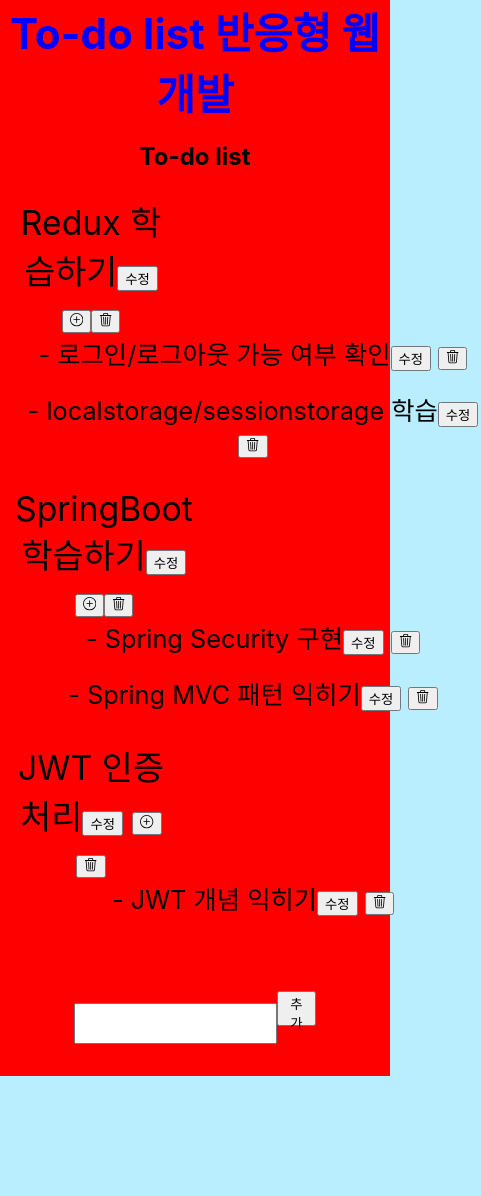
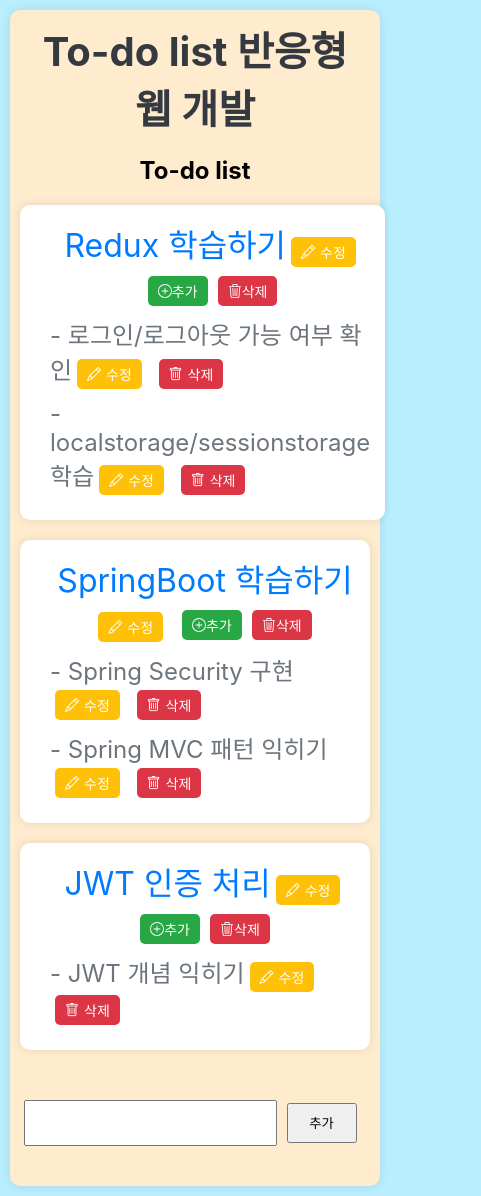
Before and after one commit to BerkleyLim/Todolist, a React (Create React App) app in the folder todolist/: page / in a window 390 px wide. Shown: the whole page, 481 px wide, since content can reach past the window. Before the commit the page ends 1076 px from the top, so only its background shows below. Built offline with nearby package versions, Linux system fonts and the light colour scheme.

Commit message:
fix: change UI
- 버튼, 레이아웃 모두 변경
- 그 외 특별한 기능 변경 ㅇ벗음

```diff
--- a/todolist/src/App.css
+++ b/todolist/src/App.css
@@ -1,177 +1,217 @@
 /* 반응형 웹 설정 */
-/* 1200px 초과시 */
-@media (min-width:1200px) {
+/* 공통 스타일 */
 .background-container {
-    margin:5% 0 0 0
-  }
-  .container {
-    background-color: green;
-    margin : 0 auto;
-    text-align: center;
-    max-width:1200px;
-    vertical-align: center;
+  padding: 10px;
 }
 
-  .header-container{
-    color: white;
-    font-size: 10vh;
-    font-weight:bold;
+.container {
+  margin: 0 auto;
+  text-align: center;
+  padding: 20px;
+  border-radius: 10px;
+  box-shadow: 0 0 10px rgba(0, 0, 0, 0.1);
+}
+
+.header-container {
+  font-weight: bold;
+  margin-bottom: 20px;
 }
 
 .todo {
-    display:flex;
+  display: flex;
   flex-wrap: wrap;
-    vertical-align: center;
+  justify-content: space-between;
 }
+
 .todoContainer {
-    min-width:48%;
-    padding: 5px;
+  width: 100%; /* 공통으로 100% 지정 */
+  padding: 15px;
+  border-radius: 10px;
+  box-shadow: 0 0 10px rgba(0, 0, 0, 0.1);
+  margin-bottom: 20px;
+  background-color: #ffffff;
 }
 
 .todoTitle {
-    font-size:4vh;
-    padding-left:10px;
+  padding-left: 10px;
+  margin-bottom: 10px;
+  color: #007bff;
 }
 
 .todoContents {
-    font-size:3vh;
-    padding-left:15px;
-    padding-bottom:20px;
+  padding-left: 15px;
+  padding-bottom: 20px;
   text-align: left;
+  color: #6c757d;
 }
 
 .addGroup {
-    height: 35px;
-    padding-top: 50px;
-    padding-bottom: 50px;
-    vertical-align: auto;
+  display: flex;
+  justify-content: center;
+  align-items: center;
+  padding-top: 30px;
+  padding-bottom: 30px;
+}
+
+.addInput,
+.addButton {
+  height: 40px;
+  margin-right: 10px;
 }
 
 .addInput {
-    width:50%;
-    height:100%;
+  width: 50%;
 }
+
 .addButton {
-    width:10%;
-    height:100%;
+  width: 10%;
+}
+
+/* 공통 버튼 스타일 */
+.todoContainer button {
+  margin: 0 5px;
+  padding: 5px 10px;
+  font-size: 0.875rem;
+  display: inline-flex;
+  align-items: center;
+  justify-content: center;
+  border-radius: 5px;
+  border: none;
+  cursor: pointer;
+}
+
+.todoContainer button i {
+  margin-right: 5px;
+}
+
+button.edit-button {
+  background-color: #ffc107;
+  color: #fff;
+}
+
+button.add-button {
+  background-color: #28a745;
+  color: #fff;
+}
+
+button.delete-button {
+  background-color: #dc3545;
+  color: #fff;
+}
+
+button.cancel-button {
+  background-color: #6c757d;
+  color: #fff;
+}
+
+/* 공통 입력 스타일 */
+.mb-2 {
+  margin-bottom: 0.5rem;
+}
+
+/* 1200px 초과시 */
+@media (min-width: 1200px) {
+  .background-container {
+    margin: 5% 0 0 0;
+  }
+
+  .container {
+    background-color: #f0f8ff; /* Light Blue */
+    max-width: 1200px;
+  }
+
+  .header-container {
+    color: #343a40;
+    font-size: 4rem;
+    margin-bottom: 30px;
+  }
+
+  .todoTitle {
+    font-size: 2rem;
+  }
+
+  .todoContents {
+    font-size: 1.5rem;
+  }
+
+  .addInput {
+    width: 50%;
+  }
+
+  .addButton {
+    width: 10%;
   }
 }
 
 /* 1200px 이하 일 경우 */
-@media (max-width:1200px) {
+@media (max-width: 1200px) {
   .background-container {
-    margin:2% 0 0 0
+    margin: 2% 0 0 0;
   }
+
   .container {
-    background-color: yellow;
-    margin : 0 auto;
-    text-align: center;
-    max-width:960px;
-    vertical-align: center;
+    background-color: #faf0e6; /* Linen */
+    max-width: 960px;
   }
 
   .header-container {
-    color: red;
-    font-size: 7vh;
-    font-weight:bold;
-  }
-
-  .todoContainer {
-    max-width: 100%;
-    padding: 1% 5% 1% 5%;
-    display: flex;
-    flex-wrap: wrap;
+    color: #343a40;
+    font-size: 3rem;
   }
 
   .todoTitle {
     flex: 0 0 40%;
-    /* width: auto; */
-    font-size: 4vh;
-    padding-left: 10px;
+    font-size: 2rem;
   }
 
   .todoContents {
-    flex: 0 0 120%;
+    flex: 0 0 100%;
     width: auto;
-    font-size: 3vh;
-    flex-wrap: wrap;
-    padding-left: 15px;
-  }
-
-  .addGroup {
-    height: 35px;
-    padding-top: 50px;
-    padding-bottom: 50px;
-    vertical-align: auto;
+    font-size: 1.5rem;
   }
 
   .addInput {
-    width:50%;
-    height:100%;
+    width: 60%;
   }
+
   .addButton {
-    width:10%;
-    height:100%;
+    width: 15%;
   }
 }
 
 /* 600px 이하일 경우 */
-@media (max-width:600px) {
+@media (max-width: 600px) {
   .background-container {
-    margin:0;
+    margin: 0;
   }
 
   .container {
-    background-color: red;
-    margin : 0 auto;
-    text-align: center;
-    vertical-align: center;
+    background-color: #ffebcd; /* Blanched Almond */
+    padding: 10px;
   }
 
   .header-container {
-    color:blue;
-    font-size: 5vh;
-    font-weight:bold;
-  }
-
-  .todo {
-    display:flex;
-    flex-wrap: wrap;
-    vertical-align: center;
-  }
-  .todoContainer {
-    width:100%;
-    padding: 5px;
-    display:flex;
-    flex-wrap: wrap;
+    color: #343a40;
+    font-size: 2.5rem;
+    margin-bottom: 15px;
   }
 
   .todoTitle {
-    width:100%;
-    font-size:4vh;
-    padding-left:10px;
+    width: 100%;
+    font-size: 2rem;
   }
 
   .todoContents {
-    width:auto;
-    padding-bottom:20px;
-    font-size:3vh;
-    padding-left:20px;
-  }
-
-  .addGroup {
-    height: 35px;
-    padding-top: 50px;
-    padding-bottom: 50px;
-    vertical-align: auto;
+    padding-left: 15px;
+    padding-bottom: 10px;
+    font-size: 1.5rem;
   }
 
   .addInput {
-    width:50%;
-    height:100%;
+    width: 70%;
   }
+
   .addButton {
-    width:10%;
-    height:100%;
+    width: 20%;
   }
 }
--- a/todolist/src/component/create/index.js
+++ b/todolist/src/component/create/index.js
@@ -6,6 +6,7 @@
   const todoList = useSelector((state) => state.todoList.array);
   const dispatch = useDispatch();
   const [createInputTitle, setCreateInputTitle] = useState();
+
   /**
    * 다음은 TodoList 입력용 이벤트 함수
    */
@@ -16,6 +17,7 @@
       [name]: value,
     });
   };
+
   /**
    * 입력시 Todolist 추가하는 기능
    */
@@ -34,15 +36,16 @@
      */
     dispatch({ type: "setTodoList", array: to });
   };
+
   return (
     <Form className="addGroup">
       <Input
         className="addInput"
         name="title"
-      defaultValue={createInputTitle}
+        value={createInputTitle?.title || ''}
         onChange={createTitleOnchange}
       />
-    <Button className="addButton" onClick={createTitleButton}>
+      <Button className="addButton" color="primary" onClick={createTitleButton}>
         추가
       </Button>
     </Form>
--- a/todolist/src/component/main/category/big/index.js
+++ b/todolist/src/component/main/category/big/index.js
@@ -4,7 +4,7 @@
 import { Button, Input } from "reactstrap";
 import update from "immutability-helper";
 
-const BigList = ({ todo, index, isContentsAdd, setIsContentsAdd}) => {
+const BigList = ({ todo, index, isContentsAdd, setIsContentsAdd }) => {
   const todoList = useSelector((state) => state.todoList.array);
   const dispatch = useDispatch();
 
@@ -35,7 +35,6 @@
     });
     // 갱신 후 바로 입력모드 해제
     setIsTitleUpdate(!isTitleUpdate)
-
   };
 
   // 삭제 관련 메소드 (제목)
@@ -50,8 +49,8 @@
       }),
     });
   };
+
   return (
-    <>
     <div className="todoTitle">
       {isTitleUpdate ? (
         <div>
@@ -59,28 +58,30 @@
             name="title"
             defaultValue={todo?.title}
             onChange={(e) => updateTitlOnChange(e, index)}
+            className="mb-2"
           />
-            <Button onClick={() => updateTitle(index)}>todolist수정</Button>
-            <Button onClick={() => setIsTitleUpdate(!isTitleUpdate)}>
+          <Button color="primary" onClick={() => updateTitle(index)} className="edit-button">
+            <i className="bi bi-pencil"></i> 수정
+          </Button>
+          <Button color="secondary" onClick={() => setIsTitleUpdate(!isTitleUpdate)} className="cancel-button">
             취소
           </Button>
         </div>
       ) : (
         <div>
           {todo?.title}
-            <Button onClick={() => setIsTitleUpdate(!isTitleUpdate)}>
-              수정
+          <Button color="warning" onClick={() => setIsTitleUpdate(!isTitleUpdate)} className="edit-button">
+            <i className="bi bi-pencil"></i> 수정
           </Button>{" "}
-            <Button onClick={() => setIsContentsAdd(!isContentsAdd)}>
-              <PlusCircle />
+          <Button color="success" onClick={() => setIsContentsAdd(!isContentsAdd)} className="add-button">
+            <PlusCircle /> 추가
           </Button>
-            <Button onClick={() => removeTitle(index)}>
-              <Trash3 />
+          <Button color="danger" onClick={() => removeTitle(index)} className="delete-button">
+            <Trash3 /> 삭제
           </Button>
         </div>
       )}
     </div>
-    </>
   );
 };
 
--- a/todolist/src/component/main/category/small/index.js
+++ b/todolist/src/component/main/category/small/index.js
@@ -13,28 +13,16 @@
                    }) => {
   const dispatch = useDispatch();
   const todoList = useSelector((state) => state.todoList.array);
-  // todolist 입력
   const [updateInputContents, setUpdateInputContents] = useState();
-
-    // todolist 소분류 갱신모드 설정 여부
   const [isContentsUpdate, setIsContentsUpdate] = useState(false);
 
-  /**
-   * 소분류용 갱신 메서드 입력
-   */
   const updateContentsOnChange = (e, index, tcIndex) => {
     const { name, value } = e.target;
     setUpdateInputContents({ [index]: { [tcIndex]: { [name]: value } } });
     console.log(updateInputContents);
   };
 
-  /**
-   * 소분류용 갱신 메서드 수행 = state 값 반영
-   */
   const updateContents = (index, tcIndex) => {
-    /**
-     * 불변성 유지하면서 갱신 시킬 수 있습니다.
-     */
     let contents = updateInputContents[index][tcIndex].contents;
     let to = todoList[index];
     to.contents[tcIndex] = contents;
@@ -45,13 +33,10 @@
         [index]: { $set: to },
       }),
     });
-    // 갱신후 수정모드 취소
     setIsContentsUpdate(!isContentsUpdate);
-    // 갱신 후 바로 state 문 적용을 위해 사용
     setIsBehaviorChange(!isBehaviorChange);
   };
 
-  // 삭제 관련 메소드 (소분류)
   const removeContents = (index, tcIndex) => {
     let to = update(todoList[index].contents, {
       $splice: [[tcIndex, 1]],
@@ -65,34 +50,33 @@
         },
       }),
     });
+  };
 
-    // console.log(tcIndex)
-  };
   return (
     <>
       {isContentsUpdate ? (
         <div>
-          -
           <Input
             name="contents"
             defaultValue={tc}
             onChange={(e) => updateContentsOnChange(e, index, tcIndex)}
+            className="mb-2"
           />
-          <Button onClick={() => updateContents(index, tcIndex)}>
-            todolist수정
+          <Button color="primary" onClick={() => updateContents(index, tcIndex)} className="edit-button">
+            <i className="bi bi-pencil"></i> 수정
           </Button>
-          <Button onClick={() => setIsContentsUpdate(!isContentsUpdate)}>
+          <Button color="secondary" onClick={() => setIsContentsUpdate(!isContentsUpdate)} className="cancel-button">
             취소
           </Button>
         </div>
       ) : (
         <div>
           - {tc}
-          <Button onClick={() => setIsContentsUpdate(!isContentsUpdate)}>
-            수정
+          <Button color="warning" onClick={() => setIsContentsUpdate(!isContentsUpdate)} className="edit-button">
+            <i className="bi bi-pencil"></i> 수정
           </Button>{" "}
-          <Button onClick={() => removeContents(index, tcIndex)}>
-            <Trash3 />
+          <Button color="danger" onClick={() => removeContents(index, tcIndex)} className="delete-button">
+            <i className="bi bi-trash"></i> 삭제
           </Button>
         </div>
       )}
--- a/todolist/src/component/main/index.js
+++ b/todolist/src/component/main/index.js
@@ -1,11 +1,11 @@
-import React, { useCallback, useRef, useState } from "react";
-
+import React, { useRef, useState } from "react";
 import BigList from "./category/big/index";
 import SmallList from "./category/small/index";
 import { useDispatch, useSelector } from "react-redux";
 import update from "immutability-helper";
 import { Button, Input } from "reactstrap";
 import { useDrag, useDrop } from "react-dnd";
+import "bootstrap-icons/font/bootstrap-icons.css"; // Bootstrap Icons 추가
 
 const ItemTypes = {
   CARD: 'card'
@@ -15,7 +15,7 @@
   const todoList = useSelector((state) => state.todoList.array);
   const dispatch = useDispatch();
 
-    // todolist 소분류 추가 입력 모드 활성화 state
+  // todolist 소분류 추가 입력 모드 활성화 state
   // 여기는 소분류 입력 모드 활성화 및 비활성화 작업을 진행함
   const [isContentsAdd, setIsContentsAdd] = useState(false);
 
@@ -32,6 +32,7 @@
     setCreateInputContents({ [index]: { [name]: value } });
     console.log(createInputContents);
   };
+
   /**
    *  Todolist 소분류 추가하는 기능
    */
@@ -59,41 +60,27 @@
     // (*)
     accept: ItemTypes.CARD,
     hover(item, monitor) {
-      if (item.index === index)
-        return
-      if (!ref.current) {
-        return;
-      }
+      if (item.index === index) return;
+      if (!ref.current) return;
 
       const dragIndex = item.index;
       const hoverIndex = index;
-
-      if (dragIndex === hoverIndex) {
-        return;
-      }
+      if (dragIndex === hoverIndex) return;
 
       const hoverBoundingRect = ref.current?.getBoundingClientRect();
-      const hoverMiddleY =
-        (hoverBoundingRect.bottom - hoverBoundingRect.top) / 2;
+      const hoverMiddleY = (hoverBoundingRect.bottom - hoverBoundingRect.top) / 2;
       const clientOffset = monitor.getClientOffset();
       const hoverClientY = clientOffset.y - hoverBoundingRect.top;
 
-      if (dragIndex < hoverIndex && hoverClientY < hoverMiddleY) {
-        return;
-      }
-
-      if (dragIndex > hoverIndex && hoverClientY > hoverMiddleY) {
-        return;
-      }
+      if (dragIndex < hoverIndex && hoverClientY < hoverMiddleY) return;
+      if (dragIndex > hoverIndex && hoverClientY > hoverMiddleY) return;
 
       dndMoveTodoList(dragIndex, hoverIndex);
-
       item.index = hoverIndex;
     },
   });
 
   const [{ isDragging }, drag] = useDrag({
-    // (*)
     item: { type: ItemTypes.CARD, todo, index },
     type: ItemTypes.CARD,
     collect: (monitor) => ({
@@ -120,8 +107,9 @@
           <Input
             name="contents"
             onChange={(e) => addContentsOnChange(e, index)}
+            className="mb-2"
           />
-          <Button onClick={() => createContentsButton(todo, index)}>
+          <Button color="primary" onClick={() => createContentsButton(todo, index)}>
             추가
           </Button>
         </>
@@ -134,12 +122,11 @@
             index={index}
             tcIndex={tcIndex}
             todoList={todoList}
-            isBehaviorChange={isBehaviorChange} setIsBehaviorChange={setIsBehaviorChange}
+            isBehaviorChange={isBehaviorChange}
+            setIsBehaviorChange={setIsBehaviorChange}
           />
         </div>
       ))}
-
-{/* <Button onClick={() => dndTodoList(dragIndex, hoverIndex)} /> */}
     </div>
   );
 };
```
Lines whose indentation alone changed are shown as unchanged.
